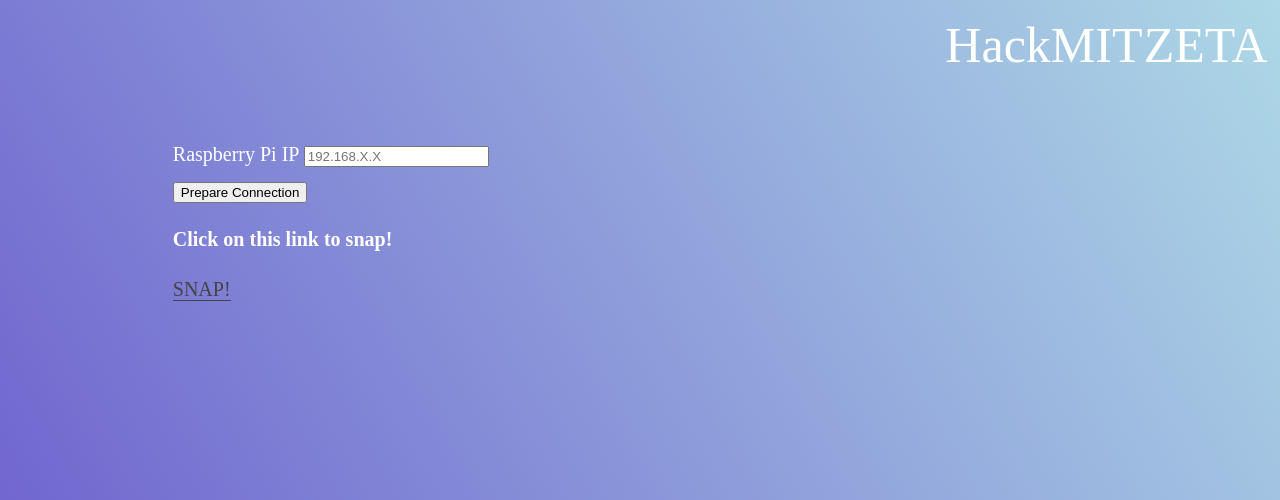
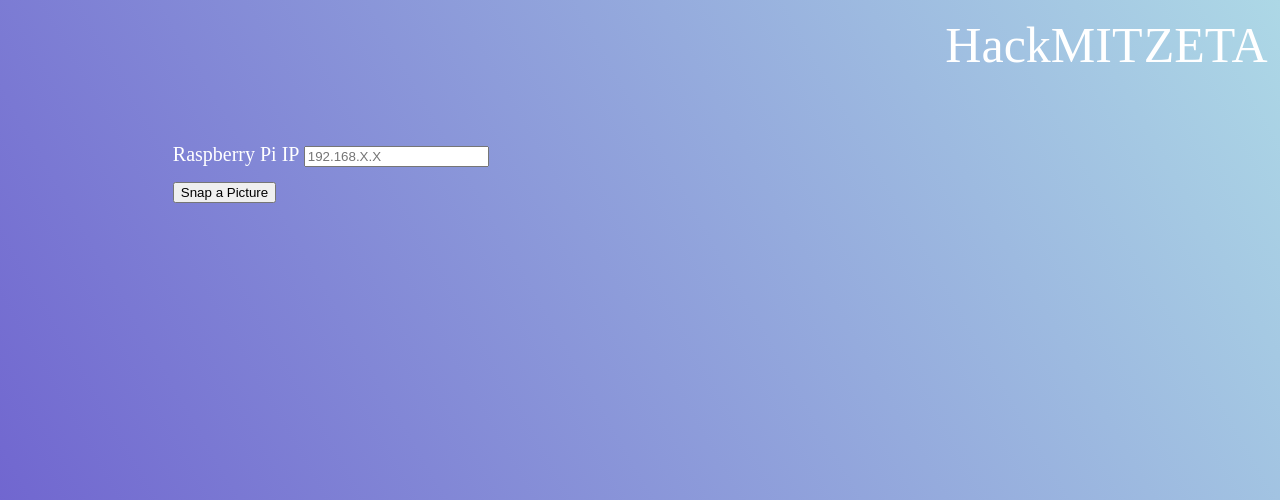
Before and after one commit to sumukshashidhar-archive/zeta-backend, a Flask app: page /snapper in a window 1280 px wide. Shown: the top 500 px of the page. Run offline with Flask 2, Linux system fonts and the light colour scheme.

Commit message:
changed snapper

```diff
--- a/src/templates/snapper.html
+++ b/src/templates/snapper.html
@@ -47,11 +47,5 @@
     <input type="text" class="form-control" id="raspip" name="raspip" placeholder="192.168.X.X">
   </div>
 
-  <button type="submit" class="btn btn-primary">Prepare Connection</button>
-
-
-<h1>
-  Click on this link to snap!
-</h1>
-<a href={{data['url']}}>SNAP!</a>
+  <button type="submit" class="btn btn-primary">Snap a Picture</button>
 </html>
```
